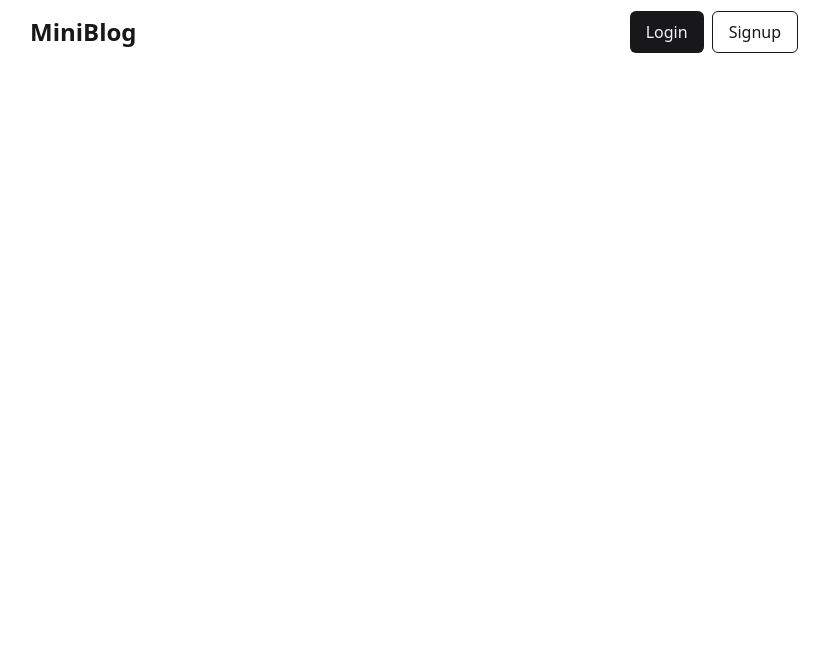
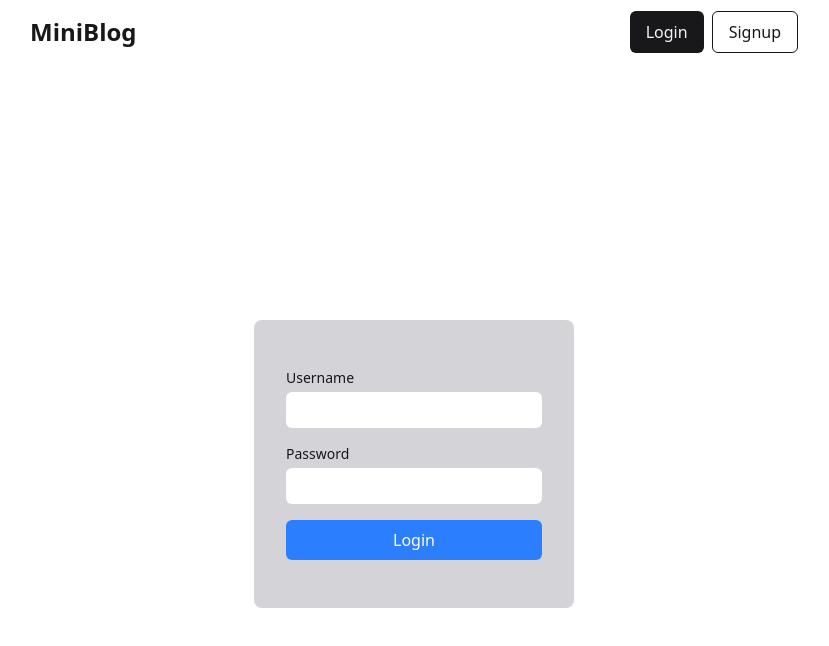
Before and after one commit to rhenzala/blog-users, a React (Vite) app: page /login in a window 1280 px wide. Shown: the top 646 px of the page, without its empty margins (226-1055 px from the left). Built offline with nearby package versions, Linux system fonts and the light colour scheme.

Commit message:
Add dynamic display of Feed, Login, Register
- Checks the localStorage for loggedin user, if true, display Feed
- if false, display Login, add link to Register

```diff
--- a/src/components/Main.jsx
+++ b/src/components/Main.jsx
@@ -1,18 +1,32 @@
-import { BrowserRouter, Routes, Route } from "react-router-dom";
-import { useState } from "react";
+import { BrowserRouter as Router, Routes, Route, Navigate } from "react-router-dom";
+import { useState, useEffect } from "react";
 import Login from "./Login";
 import Feed from "./Feed";
+import Register from "./Register";
 
 const Main = () => {
-    const [user, setUser] = useState(null);
+    const [user, setUser] = useState(() => {
+        return JSON.parse(localStorage.getItem("user")) || null;
+    });
+
+    useEffect(() => {
+        const storedUser = JSON.parse(localStorage.getItem("user"));
+        if (storedUser) {
+            setUser(storedUser);
+        }
+    }, []);
 
     return (
         <main className="px-4 md:px-[10%] lg:px-[20%]">
-            <BrowserRouter>
-                <Routes>
-                    <Route path="/" element={user ? <Feed /> : <Login setUser={setUser} />} />
-                </Routes>
-            </BrowserRouter>
+            <Router>
+                <div className="min-h-screen flex flex-col items-center justify-center p-4">
+                    <Routes>
+                        <Route path="/" element={user ? <Feed /> : <Navigate to="/login" />} />
+                        <Route path="/login" element={<Login setUser={setUser} />} />
+                        <Route path="/register" element={<Register />} />
+                    </Routes>
+                </div>
+            </Router>
         </main>
     );
 };
```
